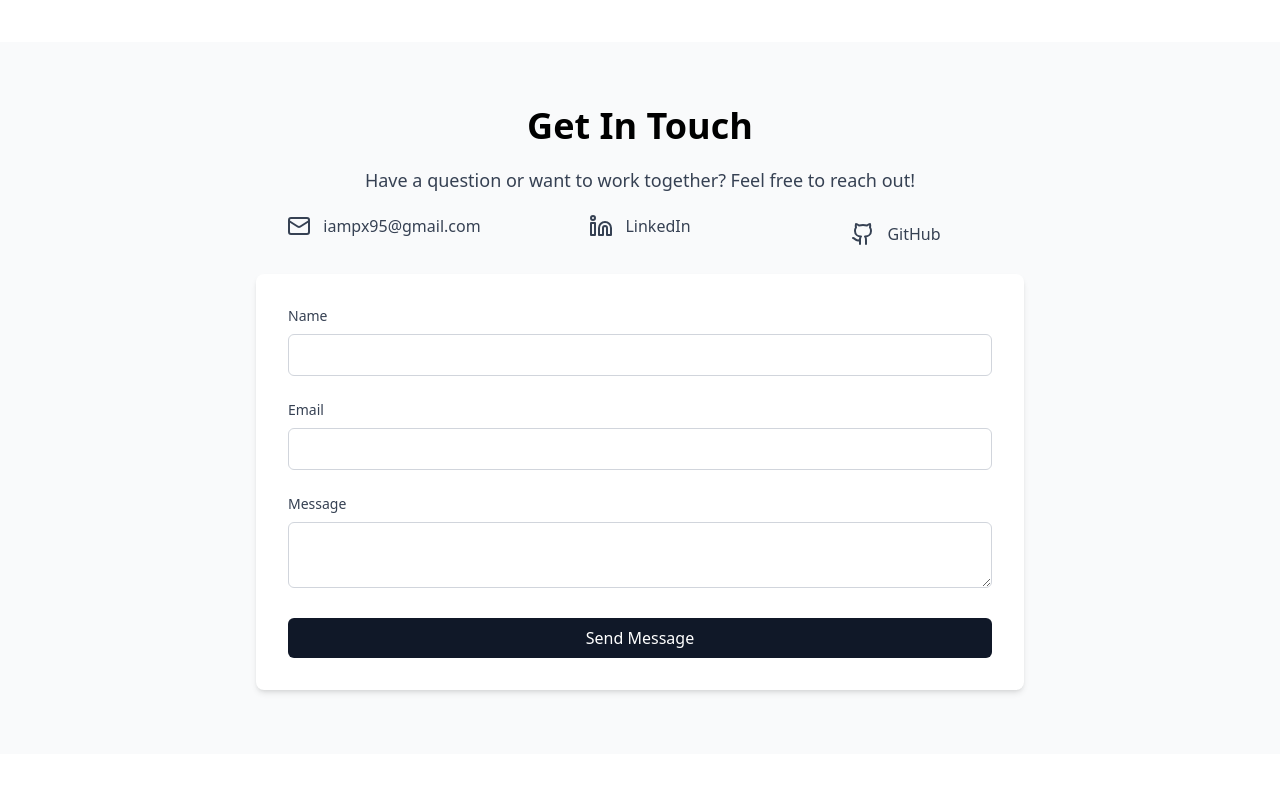
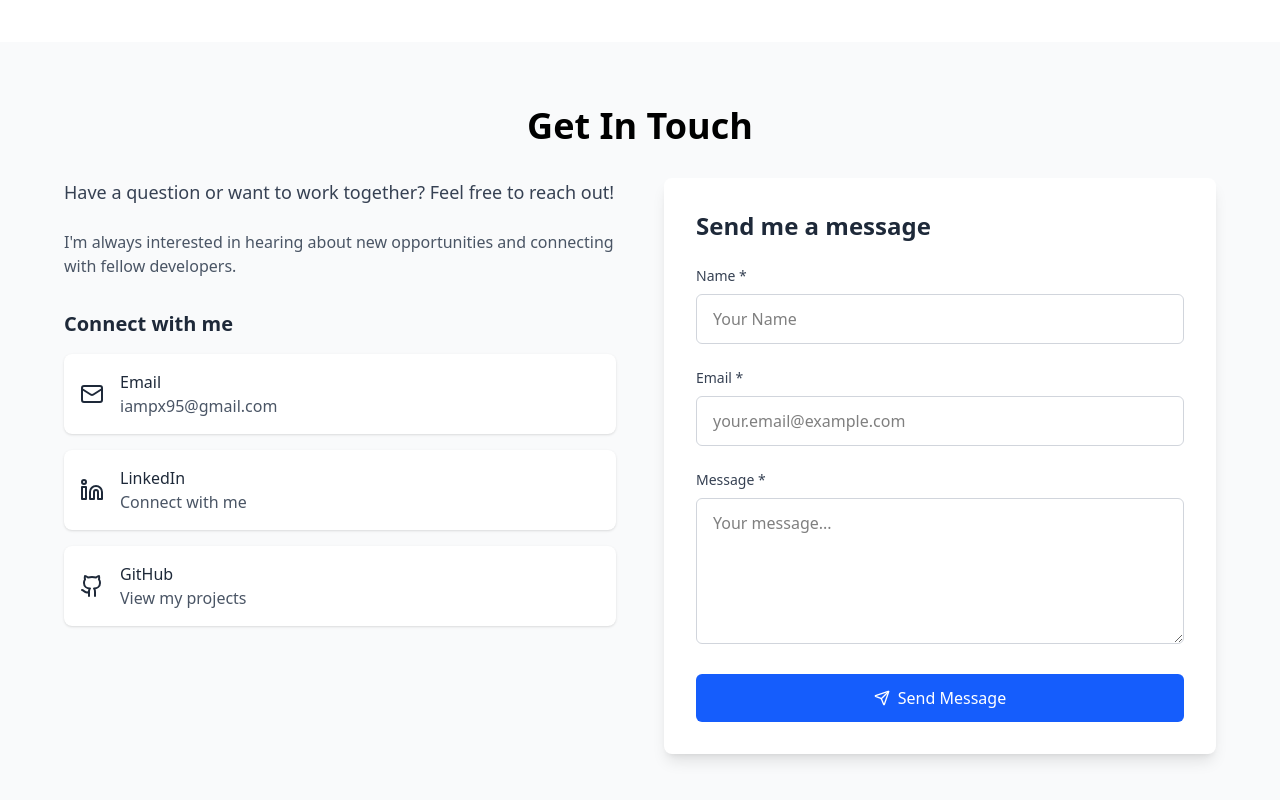
Before and after one commit to phinshen/personal-portfolio, a React (Vite) app: page / in a window 1280 px wide. Shown: the part 1902-2702 px from the top of the page. Before the commit the page ends 2656 px from the top, so only its background shows below. Built offline with nearby package versions, Linux system fonts and the light colour scheme.

Commit message:
added project video, improve contact section

```diff
--- a/src/components/ContactSection.jsx
+++ b/src/components/ContactSection.jsx
@@ -1,104 +1,238 @@
-import { Mail, Linkedin, Github, Twitter } from "lucide-react";
+import {
+  Mail,
+  Linkedin,
+  Github,
+  Twitter,
+  Send,
+  CheckCircle,
+} from "lucide-react";
+import { useState } from "react";
 
 export default function ContactSection() {
+  const [formData, setFormData] = useState({
+    name: "",
+    email: "",
+    message: "",
+  });
+  const [isSubmitting, setIsSubmitting] = useState(false);
+  const [submitStatus, setSubmitStatus] = useState(null); // 'success', 'error', or null
+
+  const handleInputChange = (e) => {
+    const { name, value } = e.target;
+    setFormData((prev) => ({
+      ...prev,
+      [name]: value,
+    }));
+  };
+
+  const handleSubmit = async (e) => {
+    e.preventDefault();
+    setIsSubmitting(true);
+    setSubmitStatus(null);
+
+    try {
+      // Simulate form submission
+      await new Promise((resolve) => setTimeout(resolve, 2000));
+
+      // Option 1: Open email client with pre-filled data
+      const subject = `Contact from ${formData.name}`;
+      const body = `Hi there!\n\nName: ${formData.name}\nEmail: ${formData.email}\n\nMessage:\n${formData.message}`;
+      const mailtoLink = `mailto:iampx95@gmail.com?subject=${encodeURIComponent(
+        subject
+      )}&body=${encodeURIComponent(body)}`;
+
+      window.location.href = mailtoLink;
+
+      // Reset form and show success
+      setFormData({ name: "", email: "", message: "" });
+      setSubmitStatus("success");
+
+      // Clear success message after 5 seconds
+      setTimeout(() => setSubmitStatus(null), 5000);
+    } catch (error) {
+      console.error("Form submission error:", error);
+      setSubmitStatus("error");
+      setTimeout(() => setSubmitStatus(null), 5000);
+    } finally {
+      setIsSubmitting(false);
+    }
+  };
+
   return (
     <section
       id="contact"
       className="container mx-auto py-16 px-4 md:px-4 bg-gray-50"
     >
-      <h2 className="text-3xl md:text-4xl font-bold text-center mb-5">
+      <h2 className="text-3xl md:text-4xl font-bold text-center mb-8">
         Get In Touch
       </h2>
-      <div className="max-w-3xl mx-auto grid grid-cols-1 mg:grid-cols-2 gap-5">
-        <p className="text-lg text-gray-700 text-center">
+
+      <div className="max-w-6xl mx-auto grid grid-cols-1 lg:grid-cols-2 gap-12">
+        {/* Left side - Info */}
+        <div className="space-y-8">
+          <div>
+            <p className="text-lg text-gray-700 mb-6">
               Have a question or want to work together? Feel free to reach out!
             </p>
+            <p className="text-gray-600">
+              I'm always interested in hearing about new opportunities and
+              connecting with fellow developers.
+            </p>
+          </div>
+
+          {/* Social Links */}
           <div className="space-y-4">
-          <div className="space-y-4 grid grid-cols-3">
-            <div className="flex items-center gap-3 justify-center">
-              <Mail className=" h-6 w-6 text-gray-700" />
+            <h3 className="text-xl font-semibold text-gray-800 mb-4">
+              Connect with me
+            </h3>
+
+            <div className="flex items-center gap-4 p-4 bg-white rounded-lg shadow-sm hover:shadow-md transition-shadow">
+              <Mail className="h-6 w-6 text-gray-800" />
+              <div>
+                <p className="font-medium text-gray-800">Email</p>
                 <a
                   href="mailto:iampx95@gmail.com"
-                className="text-gray-700 hover:underline"
+                  className="text-gray-600 hover:text-blue-600 transition-colors"
                 >
                   iampx95@gmail.com
                 </a>
               </div>
+            </div>
 
-            <div className="flex items-center gap-3 justify-center">
-              <Linkedin className="h-6 w-6 text-gray-700" />
+            <div className="flex items-center gap-4 p-4 bg-white rounded-lg shadow-sm hover:shadow-md transition-shadow">
+              <Linkedin className="h-6 w-6 text-gray-800" />
+              <div>
+                <p className="font-medium text-gray-800">LinkedIn</p>
                 <a
                   href="https://www.linkedin.com/in/phin-shen-chin-96290b244"
                   target="_blank"
                   rel="noopener noreferrer"
-                className="text-gray-700 hover:underline"
+                  className="text-gray-600 hover:text-blue-600 transition-colors"
                 >
-                LinkedIn
+                  Connect with me
                 </a>
               </div>
-            <div className="flex items-center gap-3 justify-center">
-              <Github className="h-6 w-6 text-gray-700" />
+            </div>
+
+            <div className="flex items-center gap-4 p-4 bg-white rounded-lg shadow-sm hover:shadow-md transition-shadow">
+              <Github className="h-6 w-6 text-gray-800" />
+              <div>
+                <p className="font-medium text-gray-800">GitHub</p>
                 <a
                   href="https://github.com/phinshen"
                   target="_blank"
                   rel="noopener noreferrer"
-                className="text-gray-700 hover:underline"
+                  className="text-gray-600 hover:text-blue-600 transition-colors"
                 >
-                GitHub
+                  View my projects
                 </a>
               </div>
             </div>
           </div>
-        <form className="space-y-6 bg-white p-8 rounded-lg shadow-md">
+        </div>
+
+        {/* Right side - Form */}
+        <div className="bg-white p-8 rounded-lg shadow-lg">
+          <h3 className="text-2xl font-semibold text-gray-800 mb-6">
+            Send me a message
+          </h3>
+
+          {/* Status Messages */}
+          {submitStatus === "success" && (
+            <div className="mb-6 p-4 bg-green-50 border border-green-200 rounded-lg flex items-center gap-2">
+              <CheckCircle className="h-5 w-5 text-green-600" />
+              <p className="text-green-700">
+                Message sent successfully! Your email client should open
+                shortly.
+              </p>
+            </div>
+          )}
+
+          {submitStatus === "error" && (
+            <div className="mb-6 p-4 bg-red-50 border border-red-200 rounded-lg">
+              <p className="text-red-700">
+                Something went wrong. Please try again or email me directly.
+              </p>
+            </div>
+          )}
+
+          <form onSubmit={handleSubmit} className="space-y-6">
             <div className="space-y-2">
               <label
                 htmlFor="name"
                 className="block text-sm font-medium text-gray-700"
               >
-              Name
+                Name *
               </label>
               <input
                 id="name"
+                name="name"
                 type="text"
-              placehodler="Your Name"
-              className="w-full border border-gray-300 rounded-md px-3 py-2 focus:outline-none focus:ring-2 focus:ring-blue-900"
+                placeholder="Your Name"
+                required
+                value={formData.name}
+                onChange={handleInputChange}
+                className="w-full border border-gray-300 rounded-md px-4 py-3 focus:outline-none focus:ring-2 focus:ring-blue-500 focus:border-transparent transition-all"
               />
             </div>
+
             <div className="space-y-2">
               <label
                 htmlFor="email"
                 className="block text-sm font-medium text-gray-700"
               >
-              Email
+                Email *
               </label>
               <input
                 id="email"
+                name="email"
                 type="email"
-              placehodler="Your Email"
-              className="w-full border border-gray-300 rounded-md px-3 py-2 focus:outline-none focus:ring-2 focus:ring-blue-900"
+                placeholder="your.email@example.com"
+                required
+                value={formData.email}
+                onChange={handleInputChange}
+                className="w-full border border-gray-300 rounded-md px-4 py-3 focus:outline-none focus:ring-2 focus:ring-blue-500 focus:border-transparent transition-all"
               />
             </div>
+
             <div className="space-y-2">
               <label
                 htmlFor="message"
                 className="block text-sm font-medium text-gray-700"
               >
-              Message
+                Message *
               </label>
               <textarea
                 id="message"
-              row="5"
-              placehodler="Your message..."
-              className="w-full border border-gray-300 rounded-md px-3 py-2 focus:outline-none focus:ring-2 focus:ring-blue-900"
+                name="message"
+                rows="5"
+                placeholder="Your message..."
+                required
+                value={formData.message}
+                onChange={handleInputChange}
+                className="w-full border border-gray-300 rounded-md px-4 py-3 focus:outline-none focus:ring-2 focus:ring-blue-500 focus:border-transparent transition-all resize-vertical"
               />
             </div>
+
             <button
               type="submit"
-            className="w-full bg-gray-900 text-white py-2 rounded-md hover:bg-gray-700 transition"
+              disabled={isSubmitting}
+              className="w-full bg-blue-600 text-white py-3 px-4 rounded-md hover:bg-blue-700 disabled:bg-gray-400 disabled:cursor-not-allowed transition-colors flex items-center justify-center gap-2 font-medium"
             >
+              {isSubmitting ? (
+                <>
+                  <div className="animate-spin rounded-full h-4 w-4 border-b-2 border-white"></div>
+                  Sending...
+                </>
+              ) : (
+                <>
+                  <Send className="h-4 w-4" />
                   Send Message
+                </>
+              )}
             </button>
           </form>
+        </div>
       </div>
     </section>
   );
--- a/src/components/ProjectSection.jsx
+++ b/src/components/ProjectSection.jsx
@@ -1,6 +1,7 @@
 import { ExternalLink, Github } from "lucide-react";
 import EventRecipe from "../assets/EventRecipeDemo.mp4";
 import HairStudio from "../assets/HairStudioDemo.mp4";
+import TripPros from "../assets/TripProsDemo.mp4";
 
 export default function ProjectSection() {
   const projects = [
@@ -21,6 +22,15 @@ export default function ProjectSection() {
       video: HairStudio,
       liveLink: "https://tpx-hairstudio-bookingsystem.vercel.app/",
       githubLink: "https://github.com/phinshen/tpx-hairstudio-bookingsystem",
+    },
+    {
+      id: 3,
+      title: "TripPros",
+      description:
+        "A travel-themed organizer application with CRUD operations to manage trips, documents and bookings.",
+      video: TripPros,
+      liveLink: "https://trippros.vercel.app/",
+      githubLink: "https://github.com/phinshen/todo-travel",
     },
   ];
 
```
Also changed, not shown: 1 other file (tests, documents, lock files or other folders). Lines whose indentation alone changed are shown as unchanged.
